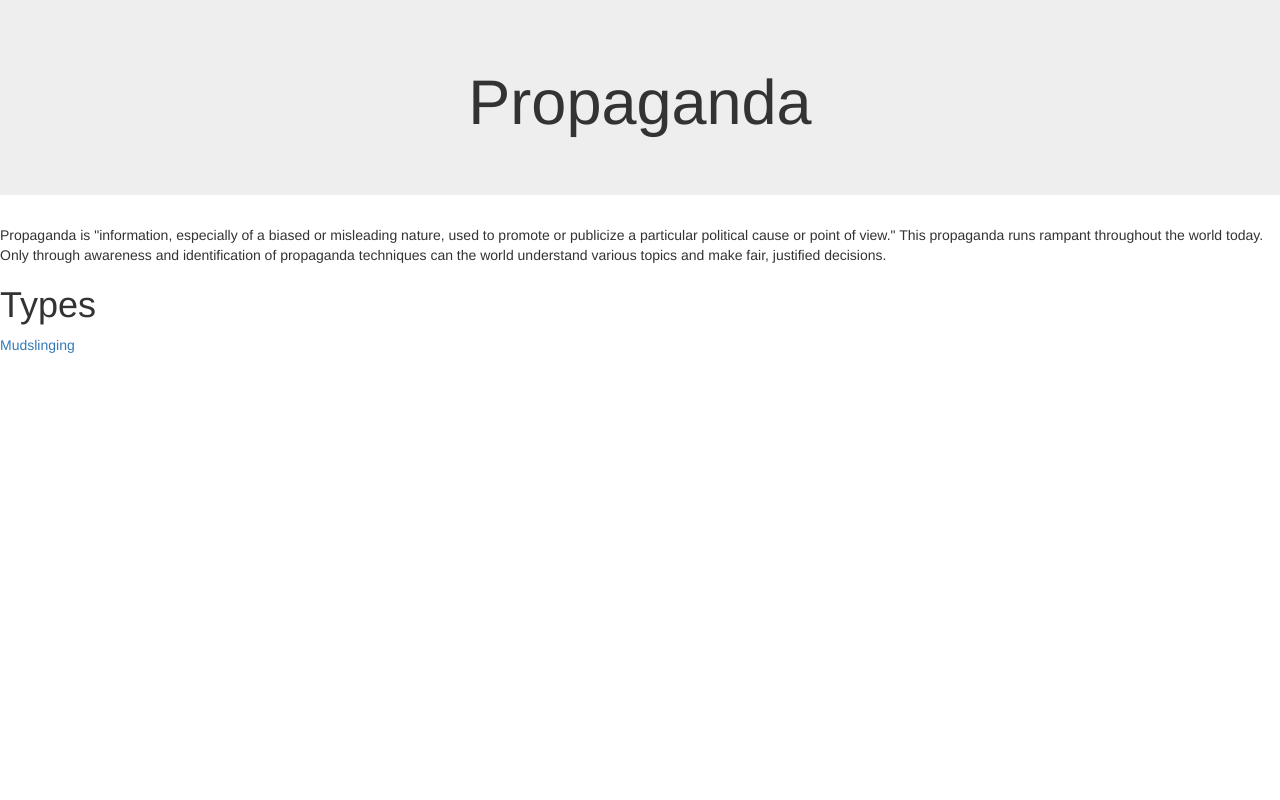
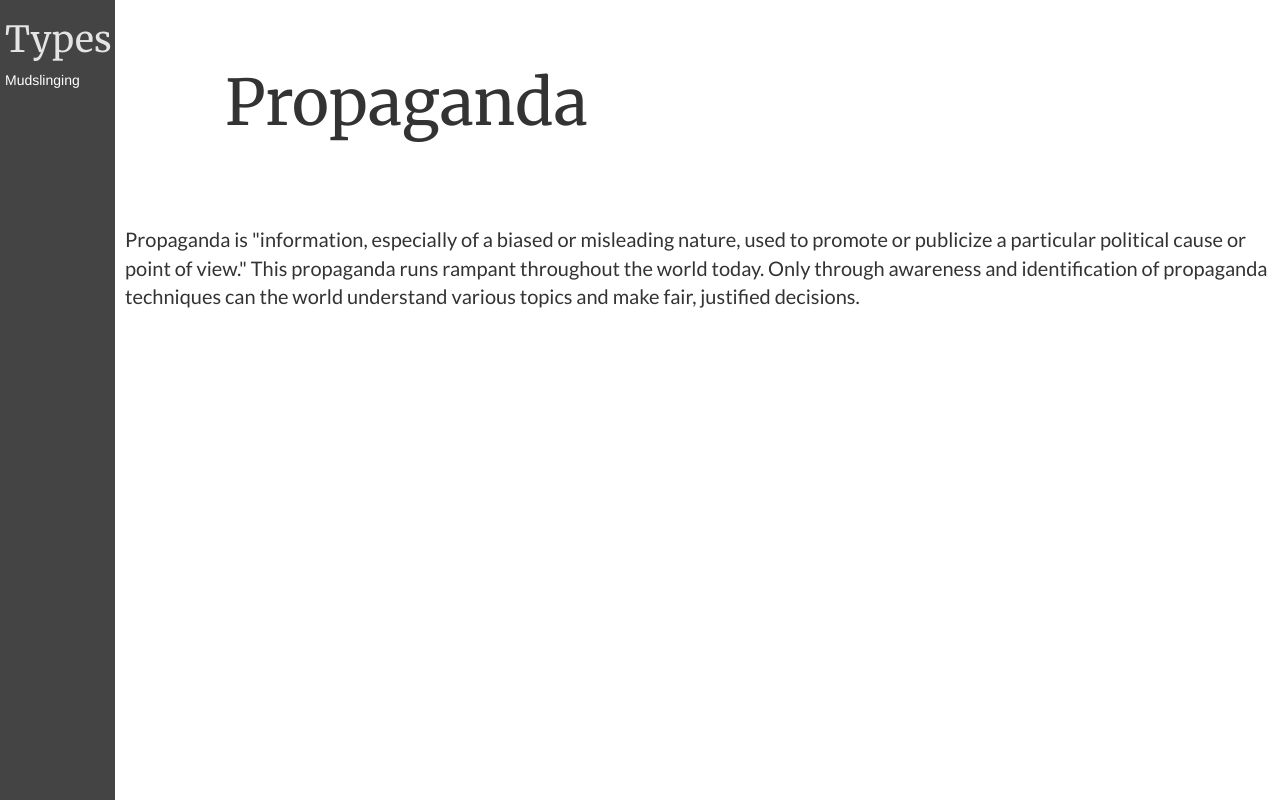
Before and after one commit to roberts111246/roberts111246.github.io, a plain HTML site: page index.html in a window 1280 px wide. Drawn offline with nearby package versions, Linux system fonts and the light colour scheme.

Commit message:
update style

```diff
--- a/style.css
+++ b/style.css
@@ -1,3 +1,28 @@
 #title {
-    text-align: center;
+    padding-left: 225px;
+     background-color: white;
+    font-family: 'Merriweather', serif;
 }
+.sidebar {
+    z-index: 1;
+    top: 0;
+    left: 0;
+    height: 100%;
+    width: 115px;
+    position: fixed;
+    background-color: #444444;
+}
+.sidebar a {
+    color: white;
+    padding-left: 5px;
+}
+#sidebartitle {
+    font-family: 'Merriweather', serif;
+    color: #E4E4E4;
+    padding-left: 5px;
+}
+.body {
+    padding-left: 125px;
+    font-size: 20px;
+    font-family: 'Lato', sans-serif;
+}
```
